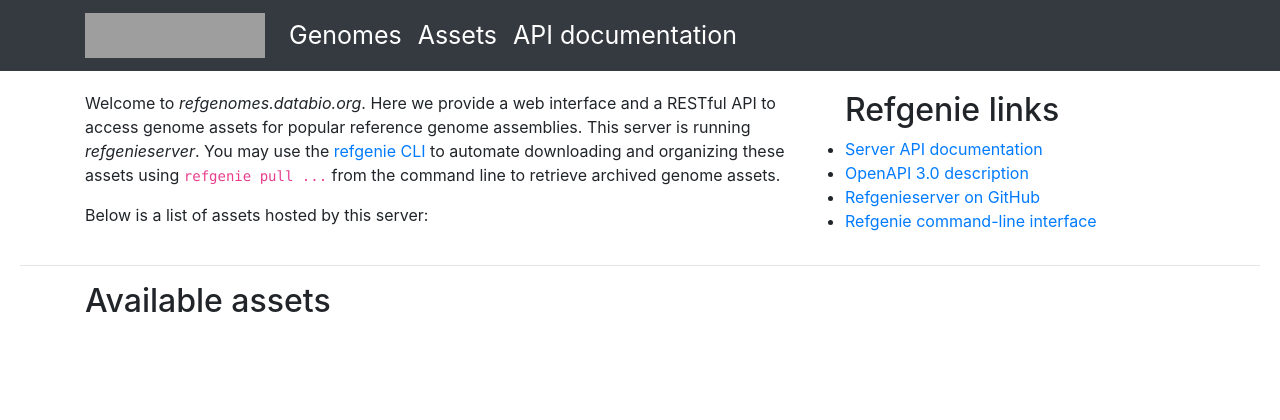
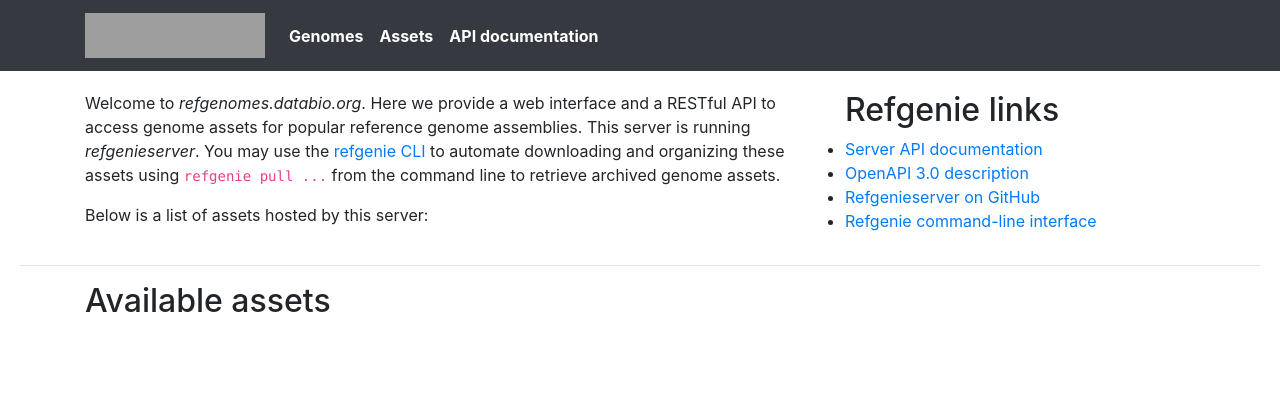
Before and after one commit to refgenie/refgenieserver, a FastAPI app: template refgenieserver/templates/index.html in a window 1280 px wide. Shown: the top 420 px of the page. Run offline with FastAPI, Linux system fonts and the light colour scheme; the template is opened without the code that fills it, so the values that code supplies are empty; parts of the project's set-up code (start-up, migrations or seed data) failed here and were passed over; some libraries are stand-ins or nearby versions; grey boxes are pictures that could not be loaded.

Commit message:
style tweaks; #17

```diff
--- a/refgenieserver/static/style.css
+++ b/refgenieserver/static/style.css
@@ -69,7 +69,7 @@ label.col-form-label {
 
 .nav-item {
   color: white;
-  font-size: 25px;
+  font-size: 1rem;
   }
 
 .nav-link {
@@ -114,11 +114,6 @@ table#asset_table{
     min-width: 570px;
 }
 
-h4#genome_title {
-    cursor: pointer;
-    min-width: 100px;
-}
-
 div.col-3#genome_title{
     min-width: 300px;
     max-width: 310px;
--- a/refgenieserver/templates/index.html
+++ b/refgenieserver/templates/index.html
@@ -32,8 +32,8 @@
 <h2>Available assets</h2>
 {% for genome_name, assets in genomes.items() %}
     <div class="row align-items-center">
-        <div class="col-3" id="genome_title">
-            <h4 id="genome_title">Reference genome: {{ genome_name }}</h4>
+        <div class="col-12" id="genome_title">
+            <h4>Reference genome: {{ genome_name }}</h4>
         </div>
         <div class="col-12" id="asset_table">
             <table class="table table-sm" id="asset_table">
--- a/refgenieserver/templates/navbar.html
+++ b/refgenieserver/templates/navbar.html
@@ -9,13 +9,13 @@
 	<div class="collapse navbar-collapse" id="navbarTogglerDemo03">
 		<ul class="navbar-nav mr-auto mt-2 mt-lg-0">
 			<li class="nav-item active">
-				<a class="nav-link" href="/genomes">Genomes</a>
+				<a class="nav-link" href="/genomes"><b>Genomes</b></a>
 			</li>
 			<li class="nav-item active">
-				<a class="nav-link" href="/assets">Assets</a>
+				<a class="nav-link" href="/assets"><b>Assets</b></a>
 			</li>
 			<li class="nav-item active">
-				<a class="nav-link" href="/docs">API documentation</a>
+				<a class="nav-link" href="/docs"><b>API documentation</b></a>
 			</li>
 		</ul>
 	</div>
```
